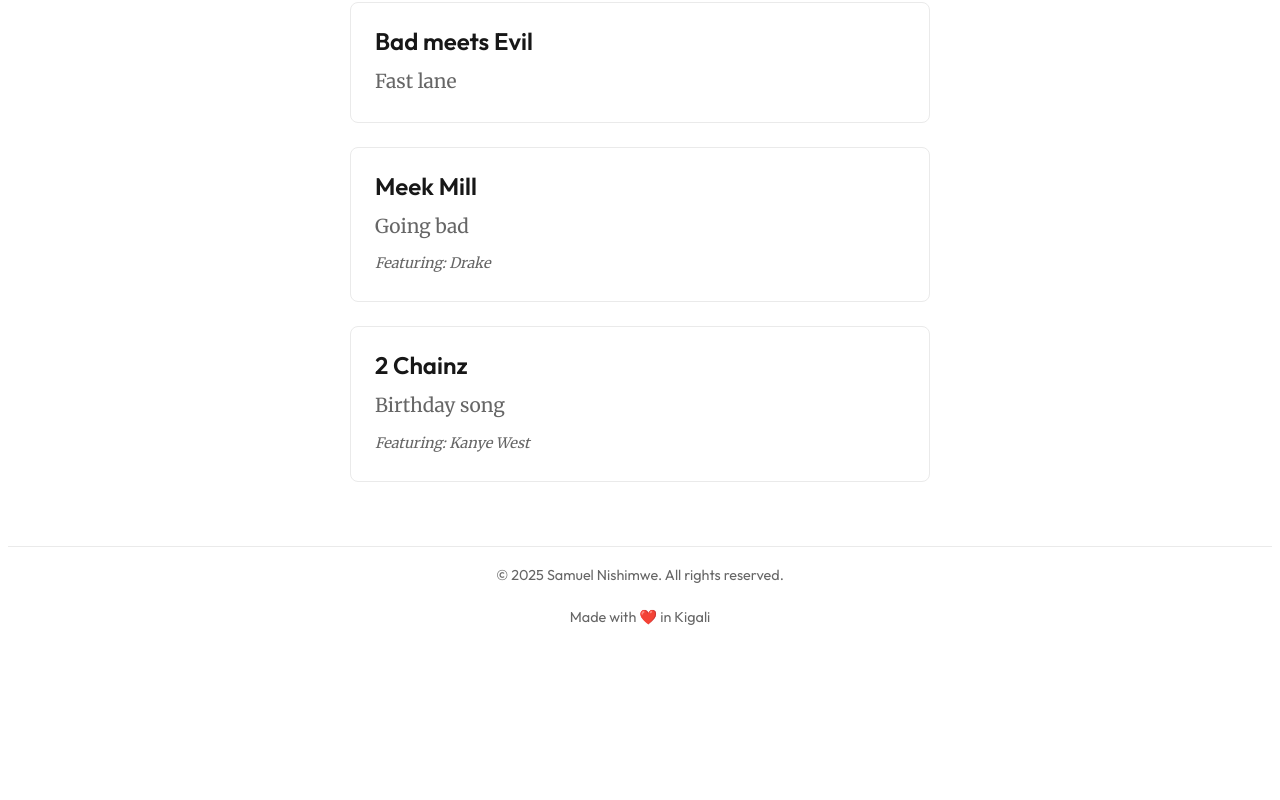
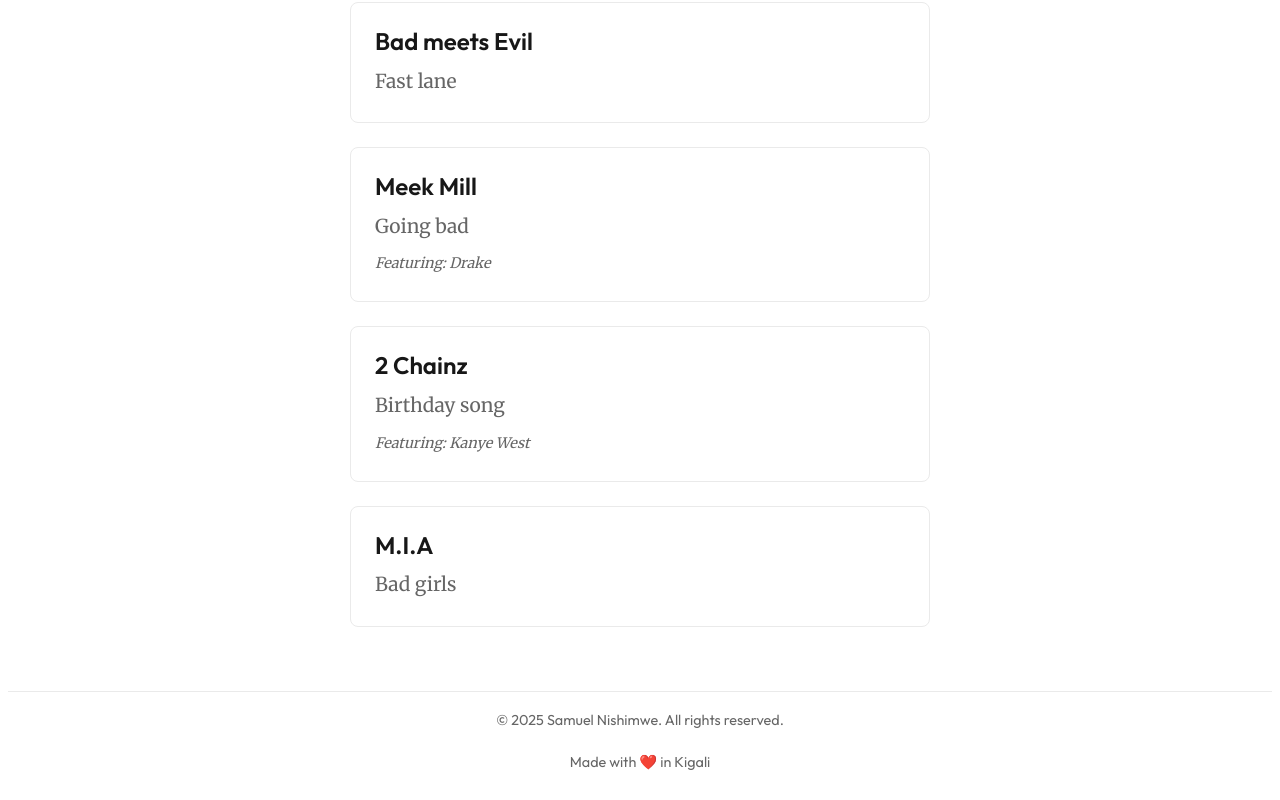
Before and after one commit to ceelogre/presence, a Next.js app: page /blog/favorites/music in a window 1280 px wide. Shown: the part 4800-5600 px from the top of the page. Before the commit the page ends 5455 px from the top, so only its background shows below. Built offline with nearby package versions, Linux system fonts and the light colour scheme.

Commit message:
feat: add mia (#161)

```diff
--- a/src/app/blog/favorites/music/music.tsx
+++ b/src/app/blog/favorites/music/music.tsx
@@ -155,6 +155,10 @@ export default function FavoriteMusic() {
             artist: "2 Chainz",
             song: "Birthday song",
             feat: "Kanye West"
+        },
+        {
+            artist: "M.I.A",
+            song: "Bad girls"
         }
     ]
 
```
